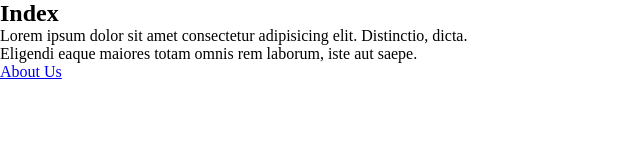
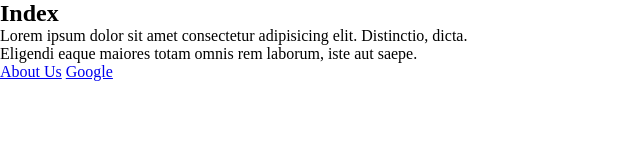
Before and after one commit to ViacheslavZuberu/34PR31, a plain HTML site: page 23.12 - Navigations/index.html in a window 1280 px wide. Shown: the full height of the page, 0-640 px from the left. Drawn offline with Linux system fonts and the light colour scheme; files that its build step writes are made by us from their sources.

Commit message:
Updated Links

```diff
--- a/23.12 - Navigations/index.html
+++ b/23.12 - Navigations/index.html
@@ -13,6 +13,7 @@
   <p>Lorem ipsum dolor sit amet consectetur adipisicing elit. Distinctio, dicta.</p>
   <p>Eligendi eaque maiores totam omnis rem laborum, iste aut saepe.</p>
   <a href="pages/about-us.html">About Us</a>
+  <a href="http://google.com">Google</a>
 </body>
 
 </html>
```
Also changed, not shown: 23.12 - Navigations/pages/about-us.html (+1 -0 lines).
